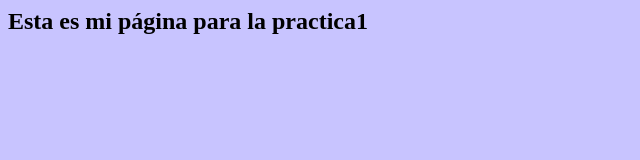
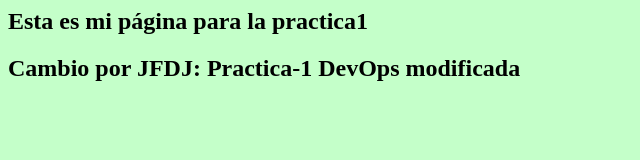
Before and after one commit to dzamoraperez/Practica-Clase2-Denis, a plain HTML site: page Practica1.html in a window 1280 px wide. Shown: the whole page, without its empty margins (0-640 px from the left). Drawn offline with Linux system fonts and the light colour scheme.

Commit message:
Cambio por JFDJ

```diff
--- a/Practica1.html
+++ b/Practica1.html
@@ -3,11 +3,12 @@
     <style>
         body
             {
-                background-color: rgb(200, 196, 255);
+                background-color: rgb(196, 255, 201);
             }
     </style>
 </head>
 <body>
     <h2>Esta es mi página para la practica1</h2>
-</body>
+    <h2>Cambio por JFDJ: Practica-1 DevOps modificada</h2>
+   </body>
 </html>
```
